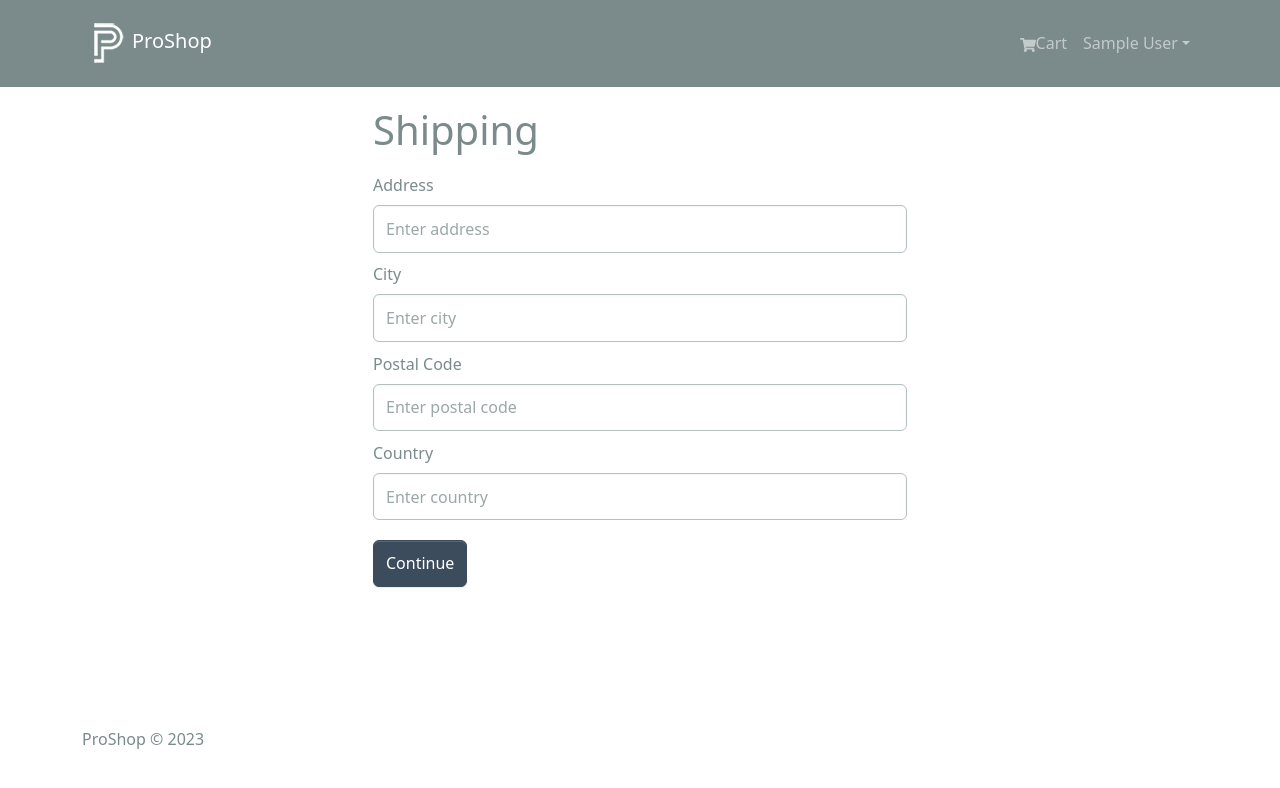
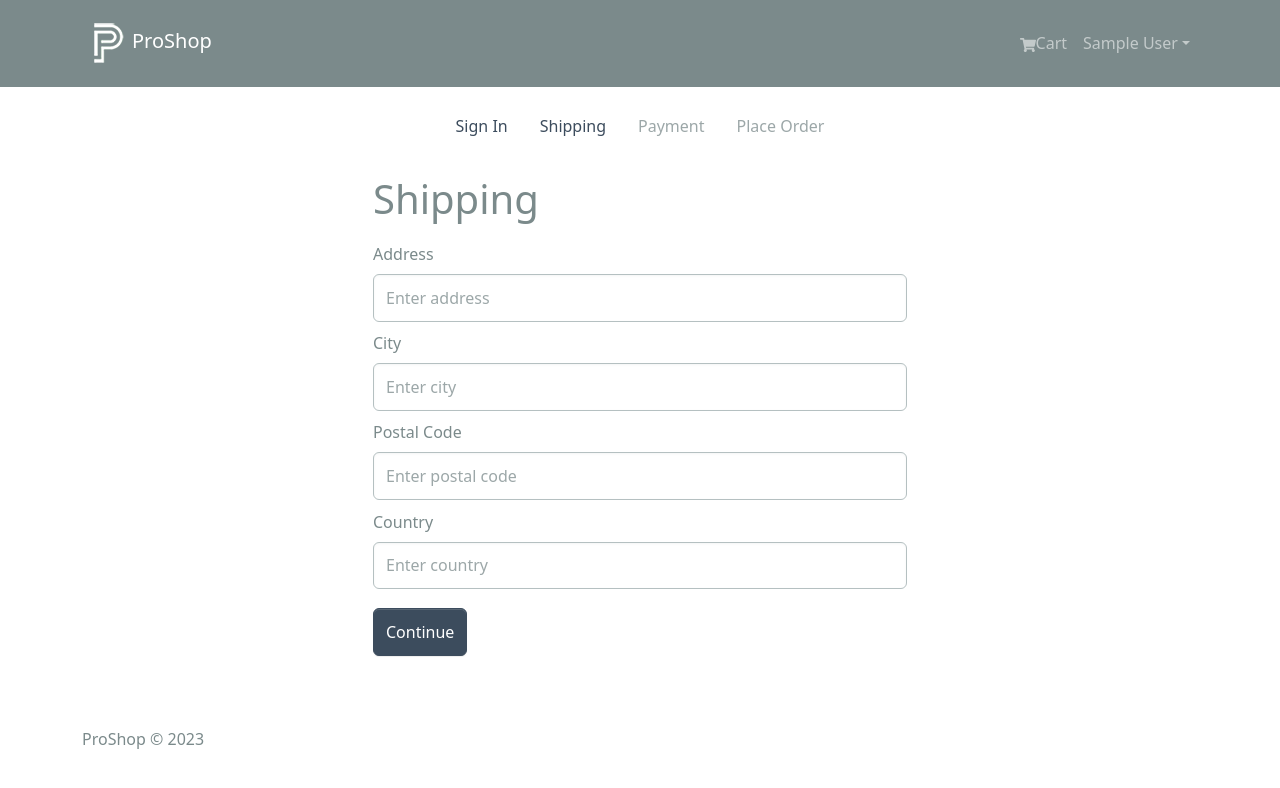
Before and after one commit to vxfil/my-e-commerce-shop, a React (Create React App) app in the folder frontend/: page /shipping in a window 1280 px wide. Shown: the top 788 px of the page. Built offline with nearby package versions, Linux system fonts and the light colour scheme; sample sign-in values are in the browser's storage; the HTML template or start-up script is replaced by a standard one.

Commit message:
added steps component

```diff
--- /dev/null
+++ b/frontend/src/components/CheckoutSteps.jsx
@@ -0,0 +1,49 @@
+import React from 'react';
+import {LinkContainer} from 'react-router-bootstrap';
+import {Nav} from 'react-bootstrap';
+
+// eslint-disable-next-line no-unused-vars
+const CheckoutSteps = ({step1, step2, step3, step4}) => {
+  return (
+    <Nav className='justify-content-center mb-4'>
+      <Nav.Item>
+        {step1 ? (
+          <LinkContainer to='/login'>
+            <Nav.Link>Sign In</Nav.Link>
+          </LinkContainer>
+        ) : (
+          <Nav.Link disabled>Sign In</Nav.Link>
+        )}
+      </Nav.Item>
+      <Nav.Item>
+        {step2 ? (
+          <LinkContainer to='/shipping'>
+            <Nav.Link>Shipping</Nav.Link>
+          </LinkContainer>
+        ) : (
+          <Nav.Link disabled>Shipping</Nav.Link>
+        )}
+      </Nav.Item>
+      <Nav.Item>
+        {step3 ? (
+          <LinkContainer to='/payment'>
+            <Nav.Link>Payment</Nav.Link>
+          </LinkContainer>
+        ) : (
+          <Nav.Link disabled>Payment</Nav.Link>
+        )}
+      </Nav.Item>
+      <Nav.Item>
+        {step4 ? (
+          <LinkContainer to='/placeorder'>
+            <Nav.Link>Place Order</Nav.Link>
+          </LinkContainer>
+        ) : (
+          <Nav.Link disabled>Place Order</Nav.Link>
+        )}
+      </Nav.Item>
+    </Nav>
+  );
+};
+
+export default CheckoutSteps;
--- a/frontend/src/components/PrivateRoute.jsx
+++ b/frontend/src/components/PrivateRoute.jsx
@@ -1,11 +1,9 @@
 import React from 'react';
-import {Outlet, Navigate} from 'react-router-dom';
+import {Navigate, Outlet} from 'react-router-dom';
 import {useSelector} from 'react-redux';
 
 const PrivateRoute = () => {
   const {userInfo} = useSelector((state) => state.auth);
-
-  return userInfo ? <Outlet /> : <Navigate to="/login" replace />;
+  return userInfo ? <Outlet /> : <Navigate to='/login' replace />;
 };
-
 export default PrivateRoute;
--- a/frontend/src/screens/ShippingScreen.jsx
+++ b/frontend/src/screens/ShippingScreen.jsx
@@ -3,6 +3,7 @@
 import {useNavigate} from 'react-router-dom';
 import {Form, Button} from 'react-bootstrap';
 import FormContainer from '../components/FormContainer';
+import CheckoutSteps from '../components/CheckoutSteps';
 import {saveShippingAddress} from '../slices/cartSlice';
 
 const ShippingScreen = () => {
@@ -24,6 +25,7 @@
 
   return (
     <FormContainer>
+      <CheckoutSteps step1 step2 />
       <h1>Shipping</h1>
       <Form onSubmit={submitHandler}>
         <Form.Group controlId='address' className='my-2'>
```
Also changed, not shown: 1 other file (tests, documents, lock files or other folders).
